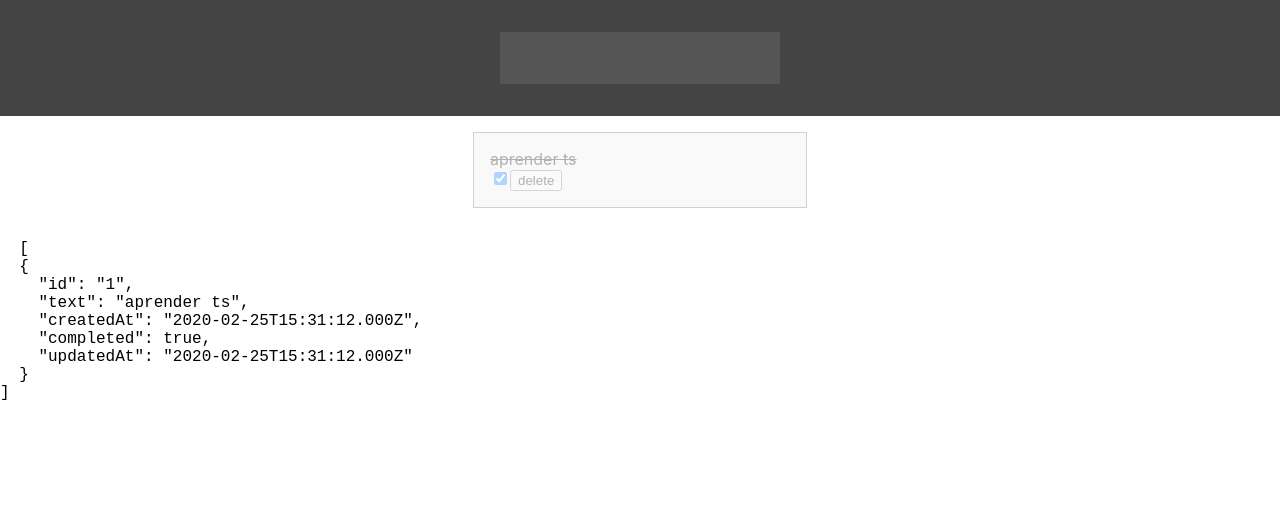
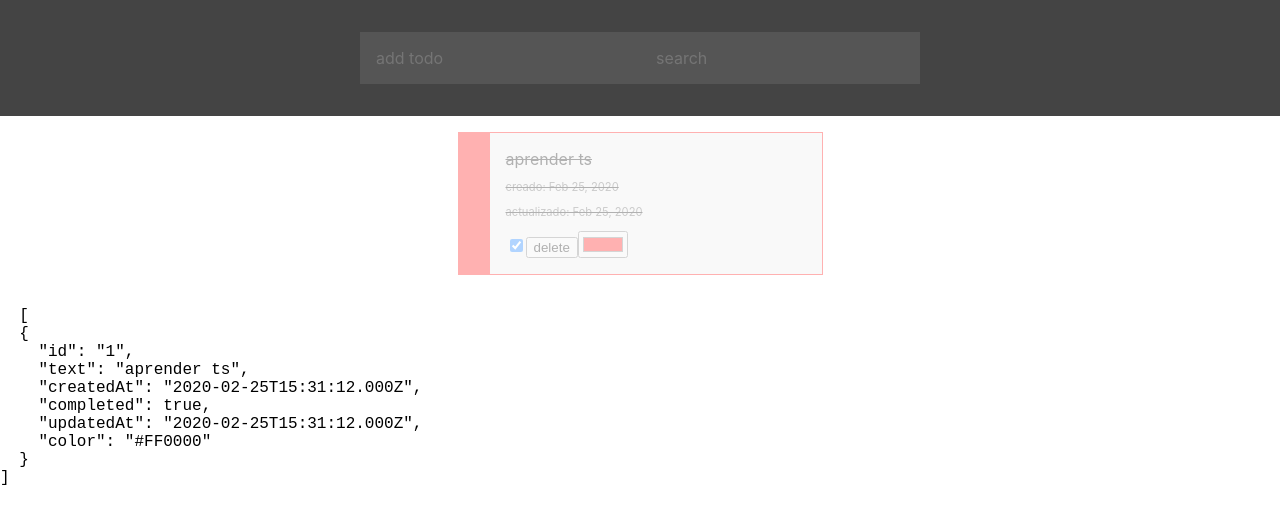
Before and after one commit to GeeksHubsAcademy/angular-todos-avantio, an Angular app: page / in a window 1280 px wide. Shown: the top 524 px of the page. Built offline with nearby package versions, Linux system fonts and the light colour scheme.

Commit message:
add color and filter

```diff
--- a/src/app/app.component.html
+++ b/src/app/app.component.html
@@ -3,17 +3,32 @@
     type="text"
     (keyup)="onKeyUpHandler($event)"
     [(ngModel)]="textNewTodo"
+    placeholder="add todo"
   />
-  <h1>{{ textNewTodo }}</h1>
+   <input
+    type="text"
+    (keyup)="onSearch()"
+    [(ngModel)]="query"
+    placeholder="search"
+  />
 </header>
 <main>
-  <div class="todo {{ todo.completed ? 'completed' : 'uncompleted' }}" *ngFor="let todo of todos">
+  <div class="todo {{ todo.completed ? 'completed' : 'uncompleted' }}" *ngFor="let todo of todosFiltered"
+  [style.borderColor]="todo.color"
+  >
     <div class="text">
       {{ todo.text }}
+    </div>
+     <div class="date">
+     creado: {{ todo.createdAt | date }}
+    </div>
+     <div class="date">
+     actualizado: {{ todo.updatedAt | date }}
     </div>
     <div class="actions">
       <input type="checkbox"  [checked]="todo.completed" (click)="toggleCompleted(todo.id)">
       <button (click)="deleteTodo(todo.id)">delete</button>
+      <input type="color" [value]="todo.color" (input)="changeColor(todo.id, $event.target.value)">
     </div>
   </div>
 </main>
--- a/src/app/app.component.scss
+++ b/src/app/app.component.scss
@@ -22,9 +22,15 @@
      margin: 1em 0;
      padding: 1em;
      border: solid 1px #666;
+     border-left:solid 2em;
      &.completed {
        opacity: 0.3;
        text-decoration: line-through;
      }
+     .date {
+       color: #555;
+       font-size: 0.7em;
+       margin: 1em 0;
+     }
    }
  }
--- a/src/app/app.component.ts
+++ b/src/app/app.component.ts
@@ -14,10 +14,22 @@ export class AppComponent {
       text: "aprender ts",
       createdAt: new Date(),
       completed: true,
-      updatedAt: new Date()
+      updatedAt: new Date(),
+      color: "#FF0000"
     }
   ];
+  todosFiltered: Todo[] = this.todos;
+  query: string = "";
   textNewTodo: string = "";
+  onSearch() {
+
+      this.todosFiltered = this.todos.filter(todo =>
+        JSON.stringify(todo)
+          .toLowerCase()
+          .includes(this.query.trim().toLowerCase())
+      );
+
+  }
   onKeyUpHandler(event: any) {
     if (event.keyCode === 13) {
       this.addTodo(event.target.value);
@@ -28,24 +40,42 @@ export class AppComponent {
     this.todos = this.todos.map(todo => {
       if (todo.id === id) {
         todo.completed = !todo.completed;
+        const now = new Date();
+        todo.updatedAt = now;
       }
       return todo;
     });
+    this.onSearch();
+  }
+  changeColor(id: string, color: string) {
+    this.todos = this.todos.map(todo => {
+      if (todo.id === id) {
+        todo.color = color;
+        const now = new Date();
+        todo.updatedAt = now;
+      }
+      return todo;
+    });
+    this.onSearch();
+
   }
   addTodo(text: string): void {
-    console.log(text);
-
     const now = new Date();
     const newTodo = {
       id: `todo-${Date.now()}-${Math.random().toFixed(4)}`,
       text,
       createdAt: now,
       completed: false,
-      updatedAt: now
+      updatedAt: now,
+      color: "#555"
     };
     this.todos.push(newTodo);
+    this.onSearch();
+
   }
-  deleteTodo(id:string) {
-    this.todos = this.todos.filter(todo => todo.id !== id)
+  deleteTodo(id: string) {
+    this.todos = this.todos.filter(todo => todo.id !== id);
+    this.onSearch();
+
   }
 }
--- a/src/interfaces/todo.interface.ts
+++ b/src/interfaces/todo.interface.ts
@@ -4,4 +4,5 @@ export interface Todo {
   completed: boolean;
   createdAt: Date;
   updatedAt: Date;
+  color:string;
 }
```
